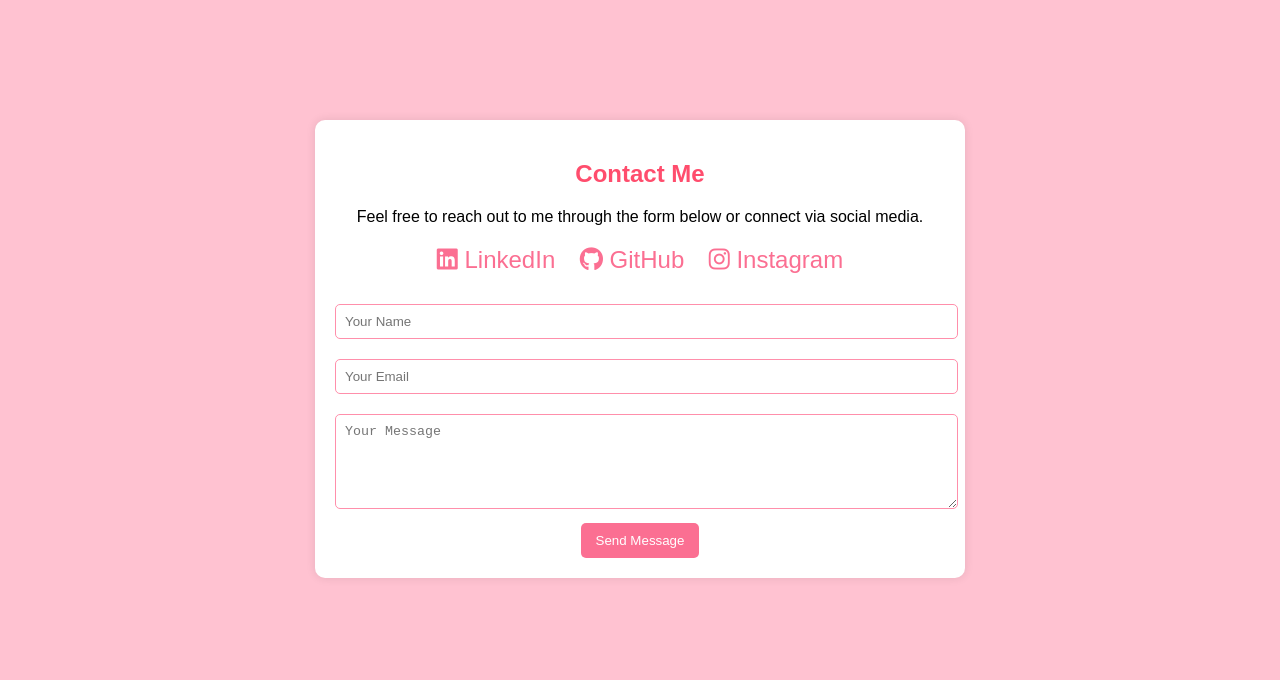
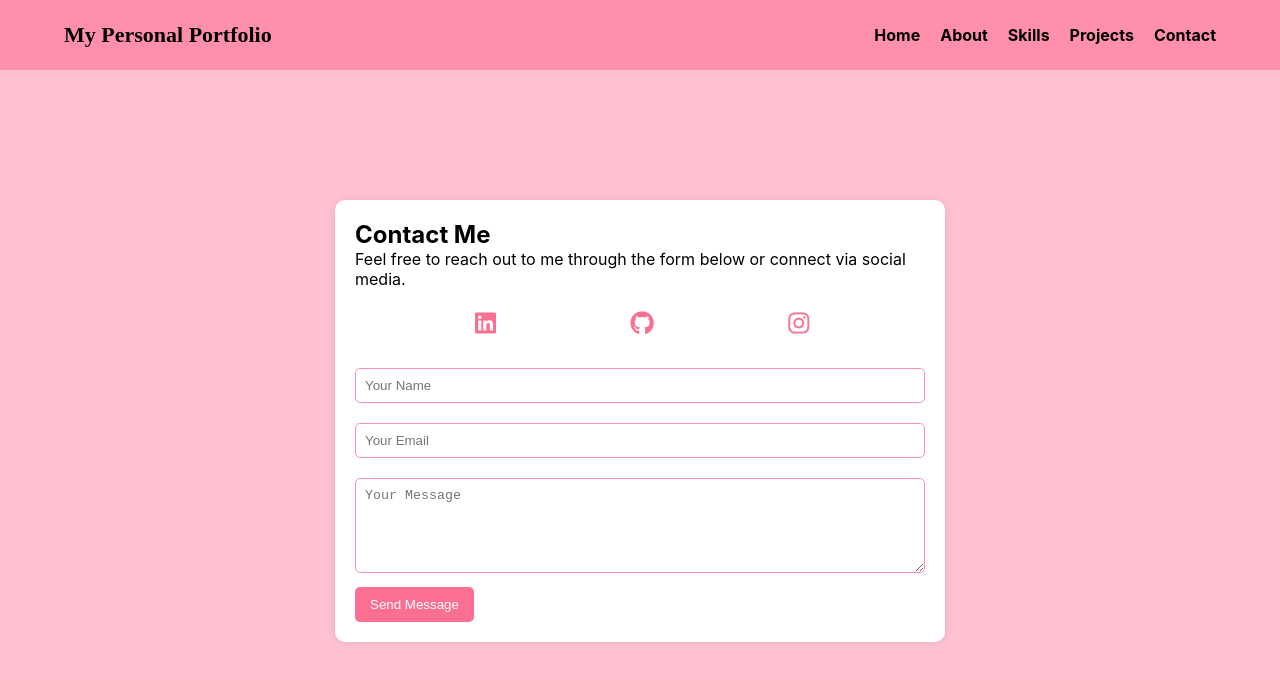
Before and after one commit to samshrithaaa07/portfolio, a plain HTML site: page contact.html in a window 1280 px wide. Drawn offline with Linux system fonts and the light colour scheme.

Commit message:
Update contact.html

```diff
--- a/contact.html
+++ b/contact.html
@@ -5,92 +5,31 @@
   <meta name="viewport" content="width=device-width, initial-scale=1.0"/>
   <title>Contact Me</title>
   <script src="https://kit.fontawesome.com/600cd3038d.js" crossorigin="anonymous"></script>
-
-  <style>
-    body {
-      font-family: 'Arial', sans-serif;
-      background-color: #ffc2d1;
-      margin: 0;
-      padding: 0;
-      text-align: center;
-    }
-
-    .container {
-      max-width: 610px;
-      margin: 50px auto;
-      background: white;
-      padding: 20px;
-      border-radius: 10px;
-      box-shadow: 0px 0px 10px rgba(0, 0, 0, 0.1);
-      margin-top: 120px;
-    }
-
-    h2 {
-      color: #ff4d6d;
-    }
-
-    .social-links {
-      margin: 20px 0;
-    }
-
-    .social-links a {
-      margin: 0 10px;
-      text-decoration: none;
-      font-size: 24px;
-      color: #fb6f92;
-    }
-
-    .contact-form input,
-    .contact-form textarea {
-      width: 100%;
-      padding: 9px 2px 9px 9px;
-      margin: 10px 0;
-      border: 1px solid #ff8fab;
-      border-radius: 5px;
-    }
-
-    .contact-form button {
-      background-color: #fb6f92;
-      color: white;
-      padding: 10px 15px;
-      border: none;
-      border-radius: 5px;
-      cursor: pointer;
-    }
-
-    .contact-form button:hover {
-      background-color: #fb6f92;
-    }
-    @media (max-width: 640px) {
-      .container {
-        width: 90%;
-        margin: 20px auto;
-        margin-top: 100px;
-        padding: 15px;
-      }
-
-      .social-links a {
-        font-size: 20px;
-        display: inline-block;
-        margin-bottom: 10px;
-      }
-
-      .contact-form input,
-      .contact-form textarea {
-        font-size: 14px;
-      }
-    }
-  </style>
+  <link rel="stylesheet" href="style.css">
 </head>
 <body>
-  <div class="container">
+  <header>
+    <nav class="navbar">
+      <div class="container">
+        <div class="logo">My Personal Portfolio</div>
+        <ul class="nav-links">
+          <li><a href="index.html"><b>Home</b></a></li>
+          <li><a href="about.html"><b>About</b></a></li>
+          <li><a href="skills.html"><b>Skills</b></a></li>
+          <li><a href="project.html"><b>Projects</b></a></li>
+          <li><a href="contact.html"><b>Contact</b></a></li>
+        </ul>
+      </div>
+    </nav>
+  </header>
+  <div class="contacts-container">
     <h2>Contact Me</h2>
     <p>Feel free to reach out to me through the form below or connect via social media.</p>
 
     <div class="social-links">
-      <a href="https://www.linkedin.com/in/chanda-samshritha-913a57322/" target="_blank"><i class="fab fa-linkedin"></i> LinkedIn</a>
-      <a href="https://github.com/samshrithaaa07" target="_blank"><i class="fab fa-github"></i> GitHub</a>
-      <a href="https://www.instagram.com/samshrithaaa_07/" target="_blank"><i class="fab fa-instagram"></i> Instagram</a>
+      <a href="https://www.linkedin.com/in/chanda-samshritha-913a57322/" target="_blank"><i class="fab fa-linkedin"></i></a>
+      <a href="https://github.com/samshrithaaa07" target="_blank"><i class="fab fa-github"></i></a>
+      <a href="https://www.instagram.com/samshrithaaa_07/" target="_blank"><i class="fab fa-instagram"></i></a>
     </div>
 
     <form class="contact-form">
```
